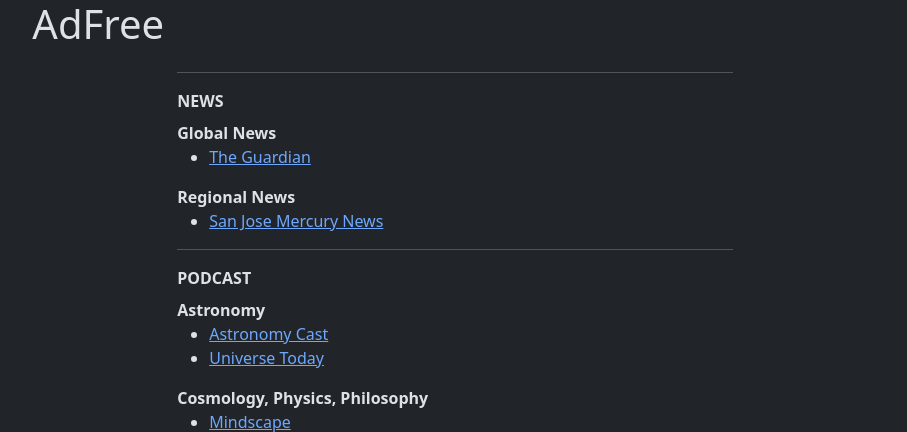
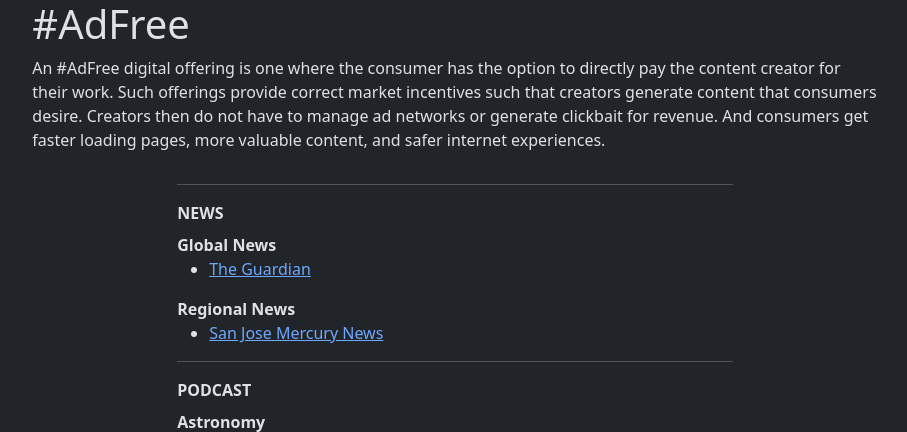
Before and after one commit to chrisroat/adfree, a Flask app: page / in a window 1280 px wide. Shown: the top 432 px of the page, without its empty margins (185-1092 px from the left). Run offline with Flask 3, Linux system fonts and the light colour scheme; some libraries are stand-ins or nearby versions.

Commit message:
Add flavortext

```diff
--- a/templates/base.html
+++ b/templates/base.html
@@ -14,7 +14,7 @@
 <body>
     <div class="row">
         <div class="col-md-8 offset-md-2">
-            <h1>AdFree</h1>
+            <h1>#AdFree</h1>
             {% block content %}{% endblock %}
         </div>
     </div>
--- a/templates/index.html
+++ b/templates/index.html
@@ -1,6 +1,14 @@
 {% extends 'base.html' %}
 {% block content %}
 <div class="row">
+  <p>
+    An #AdFree digital offering is one where the consumer has the option to
+    directly pay the content creator for their work. Such offerings provide
+    correct market incentives such that creators generate content that
+    consumers desire. Creators then do not have to manage ad networks or
+    generate clickbait for revenue. And consumers get faster loading pages,
+    more valuable content, and safer internet experiences.
+  </p>
   <div class="col-md-8 offset-md-2">
     <dl>
       <hr>
```
